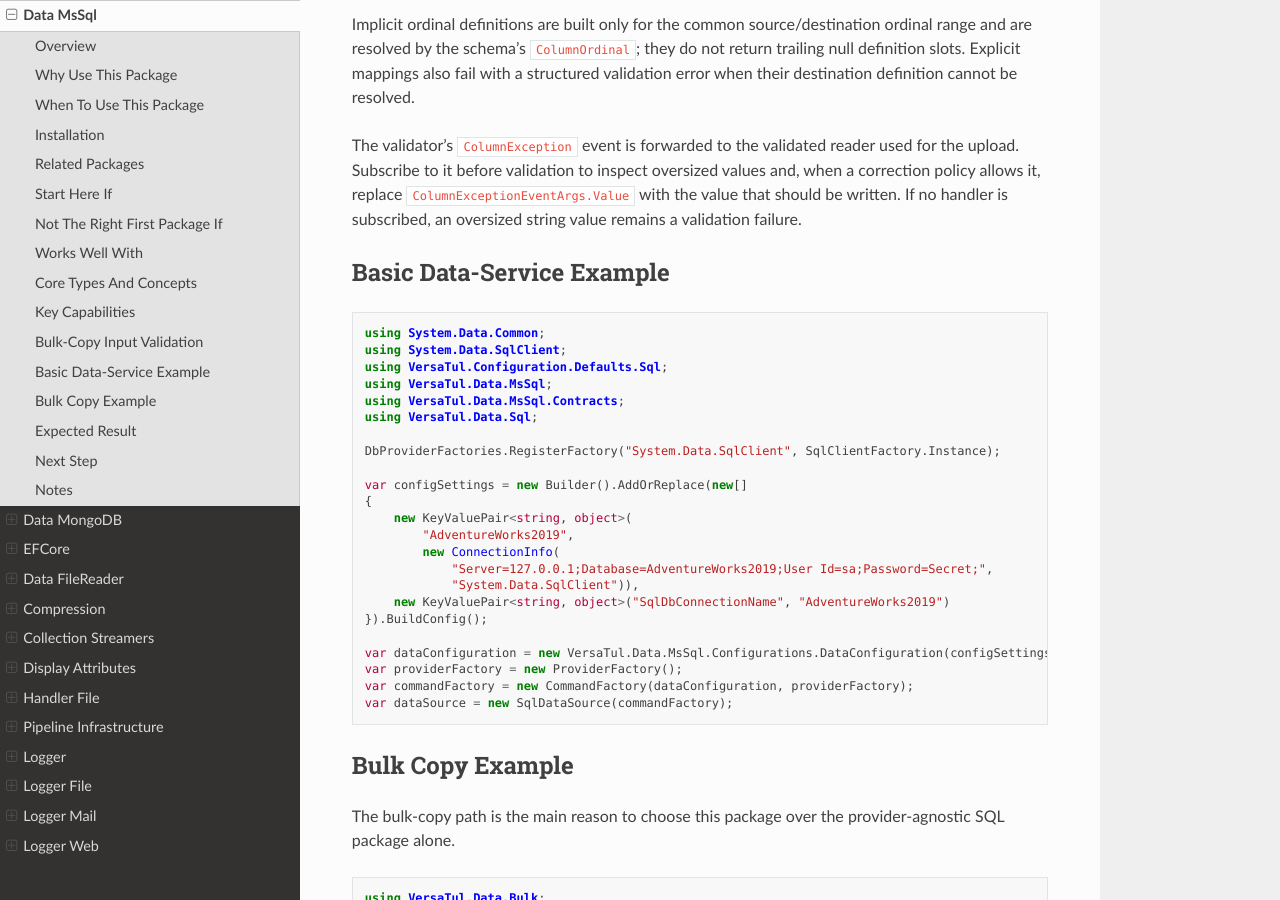
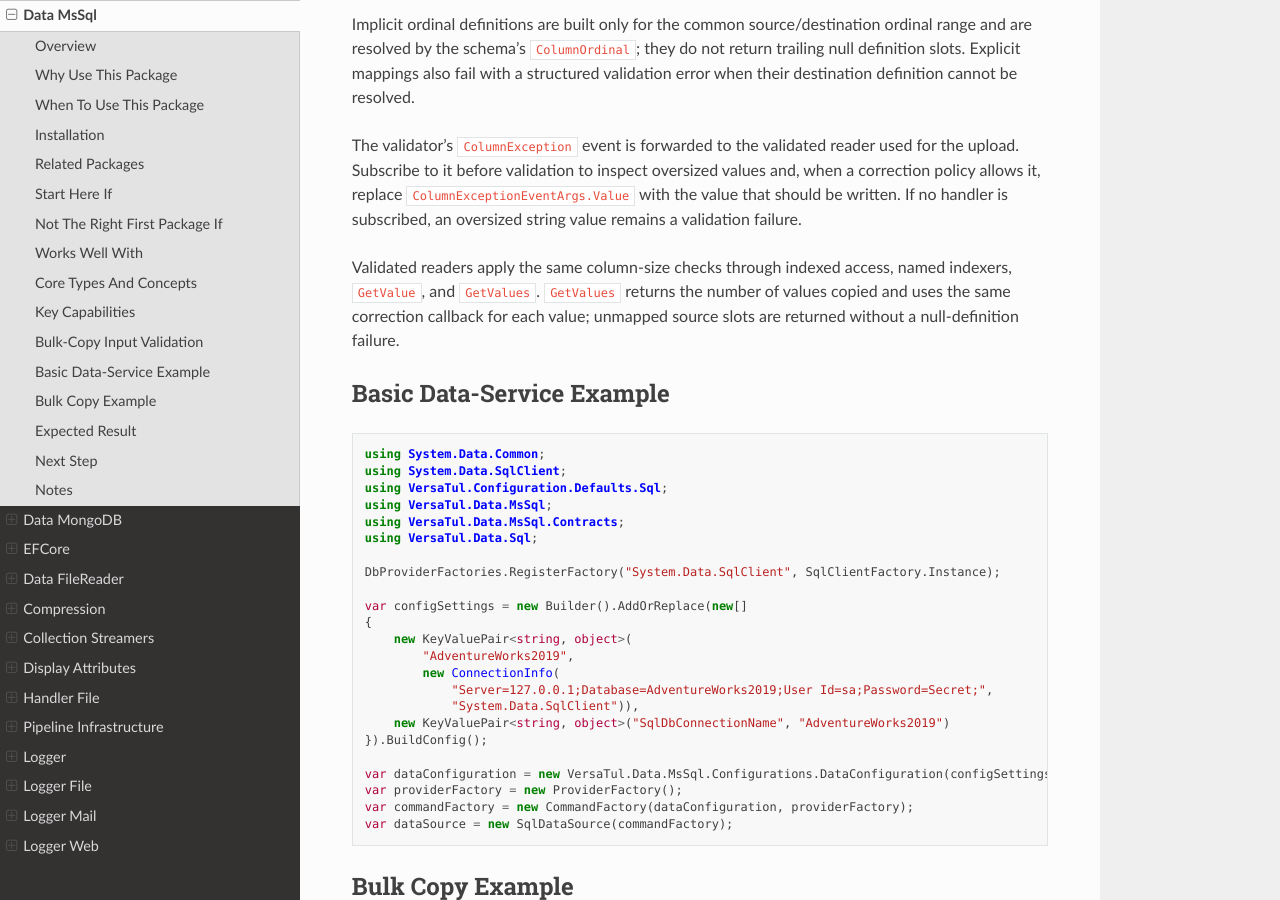
Before and after one commit to BjornWilliams/DocsVersaTul, a Sphinx documentation site: the page built from docs/source/mssql.rst, in a window 1280 px wide and 900 px high, scrolled down 3373 px. Built offline with Sphinx 7.4.7 and the Read the Docs theme 3.1.0, drawn with Linux system fonts in a browser that asks for light colours.

Commit message:
Document SQL bulk reader validation consistency
AB#2964

AB#2959

```diff
--- a/docs/source/mssql.rst
+++ b/docs/source/mssql.rst
@@ -123,6 +123,8 @@ Implicit ordinal definitions are built only for the common source/destination or
 
 The validator's ``ColumnException`` event is forwarded to the validated reader used for the upload. Subscribe to it before validation to inspect oversized values and, when a correction policy allows it, replace ``ColumnExceptionEventArgs.Value`` with the value that should be written. If no handler is subscribed, an oversized string value remains a validation failure.
 
+Validated readers apply the same column-size checks through indexed access, named indexers, ``GetValue``, and ``GetValues``. ``GetValues`` returns the number of values copied and uses the same correction callback for each value; unmapped source slots are returned without a null-definition failure.
+
 Basic Data-Service Example
 --------------------------
 
```
